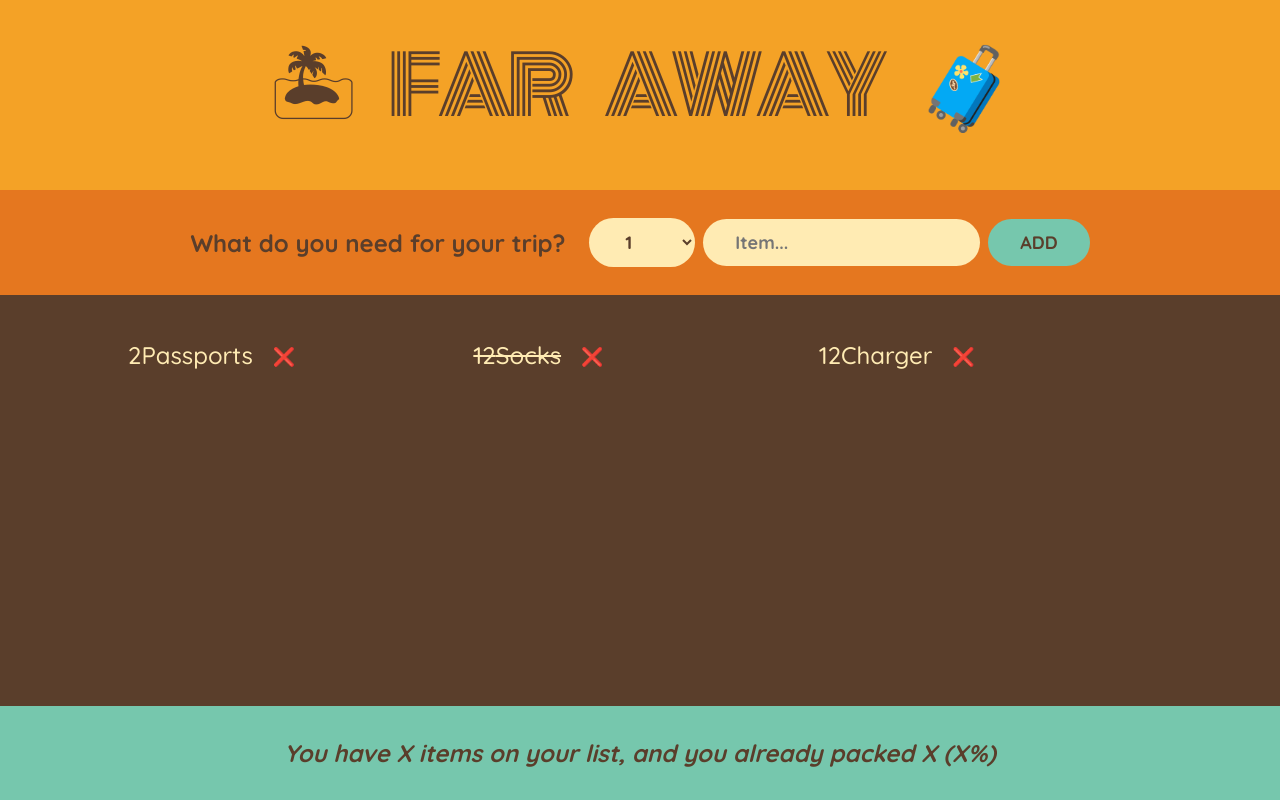
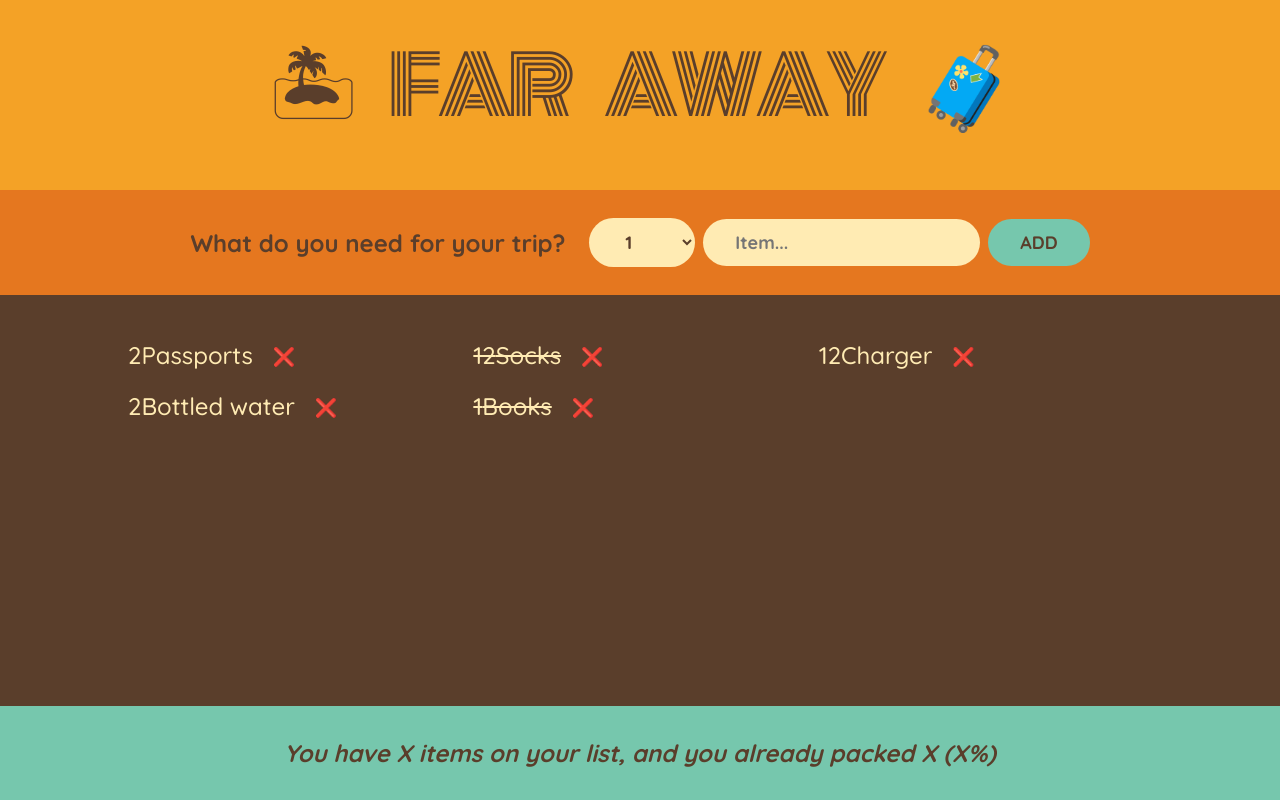
Before and after one commit to steph-ayo/Travel-list, a React (Create React App) app: page / in a window 1280 px wide. Built offline with nearby package versions, Linux system fonts and the light colour scheme.

Commit message:
app-update

```diff
--- a/src/App.js
+++ b/src/App.js
@@ -4,6 +4,8 @@ const initialItems = [
   { id: 1, description: "Passports", quantity: 2, packed: false },
   { id: 2, description: "Socks", quantity: 12, packed: true },
   { id: 3, description: "Charger", quantity: 12, packed: false },
+  { id: 4, description: "Bottled water", quantity: 2, packed: false },
+  { id: 5, description: "Books", quantity: 1, packed: true },
 ];
 
 export default function App() {
--- a/src/style.css
+++ b/src/style.css
@@ -1,6 +1,3 @@
-/*
-*/
-
 @import url("https://fonts.googleapis.com/css2?family=Monoton&family=Quicksand:wght@500;700&display=swap");
 
 * {
```
